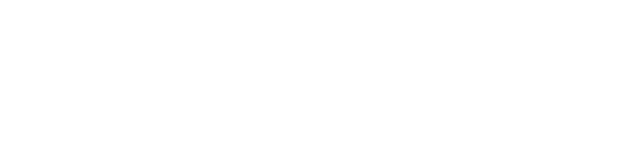
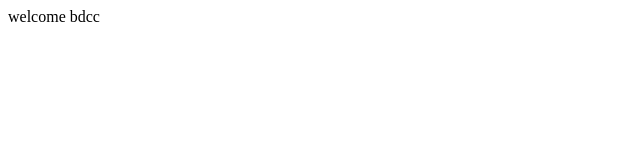
Before and after one commit to DarraziAnass/tp5devops, a plain HTML site: page index.html in a window 1280 px wide. Shown: the whole page, without its empty margins (0-640 px from the left). Drawn offline with Linux system fonts and the light colour scheme.

Commit message:
first commit

```diff
--- a/index.html
+++ b/index.html
@@ -6,6 +6,6 @@
     <title>Document</title>
 </head>
 <body>
-
+    welcome bdcc
 </body>
 </html>
```
Also changed, not shown: 1 other file.
